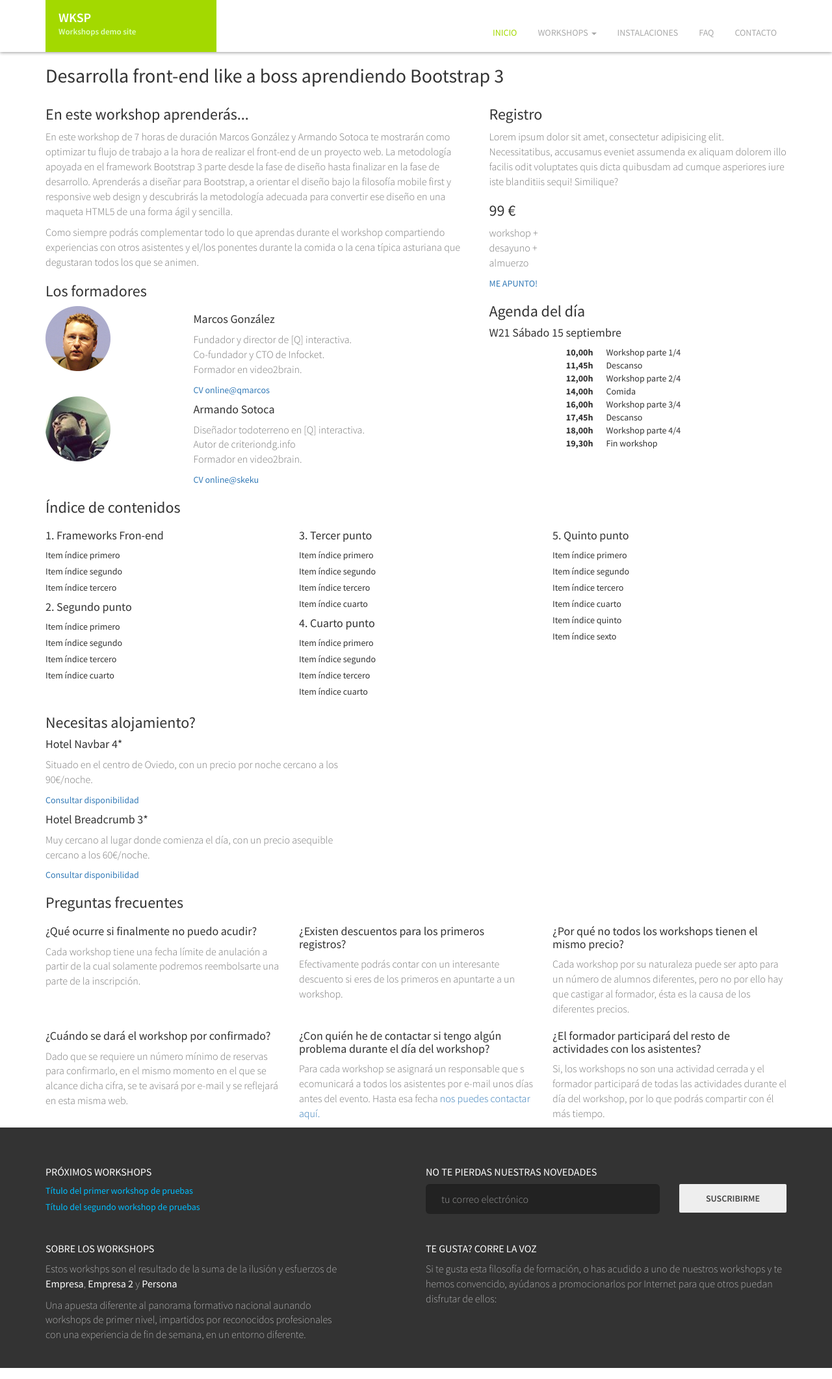
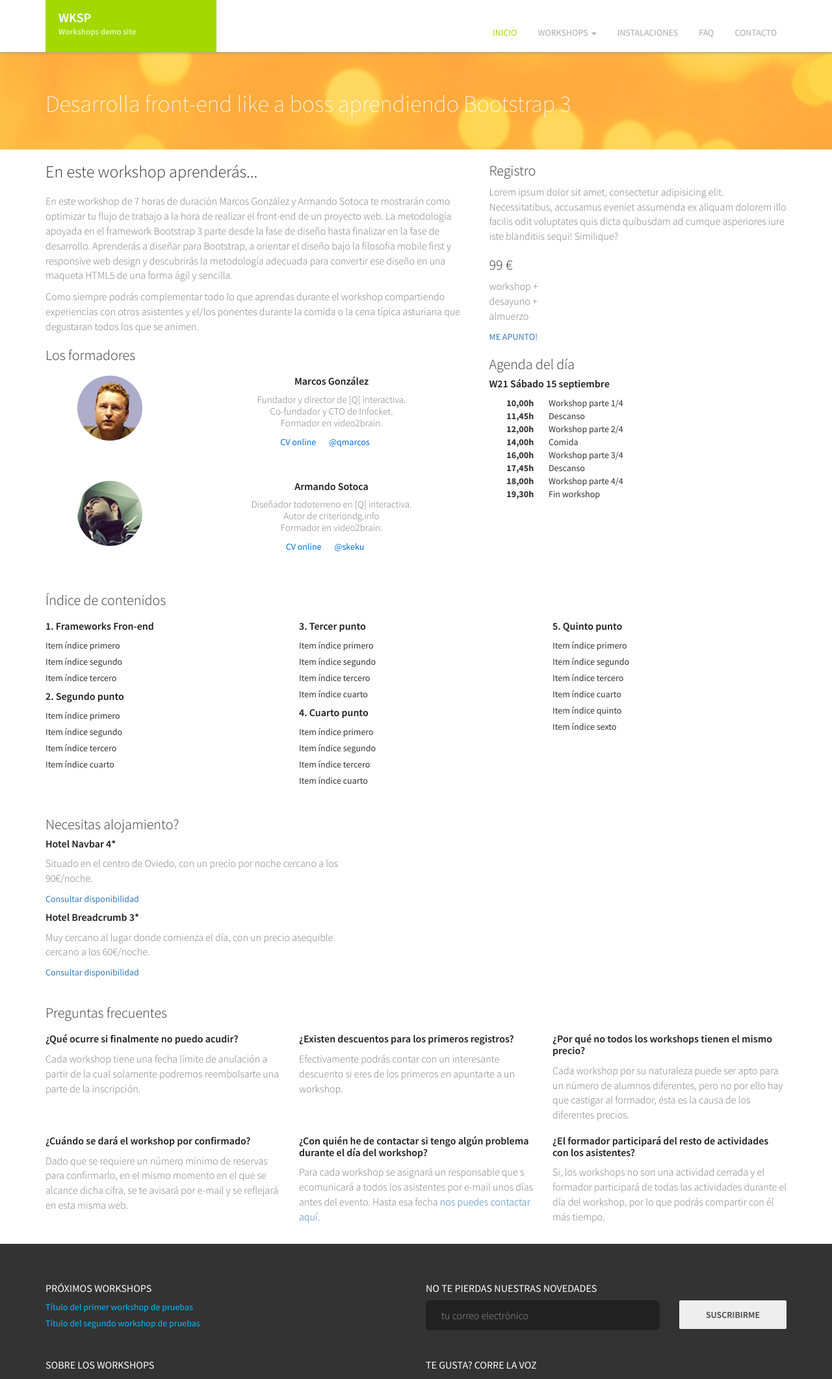
Before and after one commit to devsantoshm/bs-paginaweb, a PHP site: page /detail.php in a window 1280 px wide. Shown: the top 2122 px of the page at 65% size. Run offline with PHP 8.4, Linux system fonts and the light colour scheme; some libraries are stand-ins or nearby versions.

Commit message:
Estilos al contenido central de formadores de detail

```diff
--- a/css/detail.css
+++ b/css/detail.css
@@ -0,0 +1,79 @@
+#w1-detail > header {
+	padding: 40px 0;
+	background: url('../img/bg_ws_01.png') no-repeat 0 0;
+	background-size: cover;
+}
+
+section {
+	margin: 20px 0;
+}
+
+.detail h2,
+.detail h3,
+.detail h4 {
+	color: #333;
+	font-weight: 300;
+}
+
+.detail h2 {
+	color: #fff;
+	font-size: 36px;
+	font-size: 3.6rem;
+	font-weight: 200;
+}
+
+.detail h3 {
+	font-size: 22px;
+	font-size: 2.2rem;
+}
+
+.detail h4 {
+	margin-bottom: 10px;
+	color: #1f1f1f;
+	font-size: 16px;
+	font-size: 1.6rem;
+	font-weight: 600;
+}
+
+.detail dt {
+	float:left;
+	width: 15%;
+}
+
+.detail dd {
+	float: left;
+	width: 70%;
+	padding: 0;
+	margin: 0 10% 0 5%;
+}
+
+#intro h3 {
+	margin: 0 0 20px 0;
+	font-size: 26px;
+	font-size: 2.6rem;
+}
+
+.trainer {
+	text-align: center;
+}
+
+#trainer-list img {
+	display: block;
+	margin: 10px auto 0 auto;
+}
+
+#trainer-list .trainer + .trainer {
+	margin-top: 40px;
+}
+
+#trainer-list p {
+	font-size: 15px;
+	font-size: 1.5rem;
+	line-height: 18px;
+	line-height: 1.8rem;
+}
+
+.trainer-link {
+	margin-right: 20px;
+	color: #006CD8;
+}
--- a/detail.php
+++ b/detail.php
@@ -3,6 +3,7 @@
 <head>
 	<meta charset="UTF-8">
 	<?php include 'inc/head_common.php'; ?>
+	<link rel="stylesheet" href="css/detail.css">
 	<title>Workshop Primero Detalle</title>
 </head>
 <body>
```
